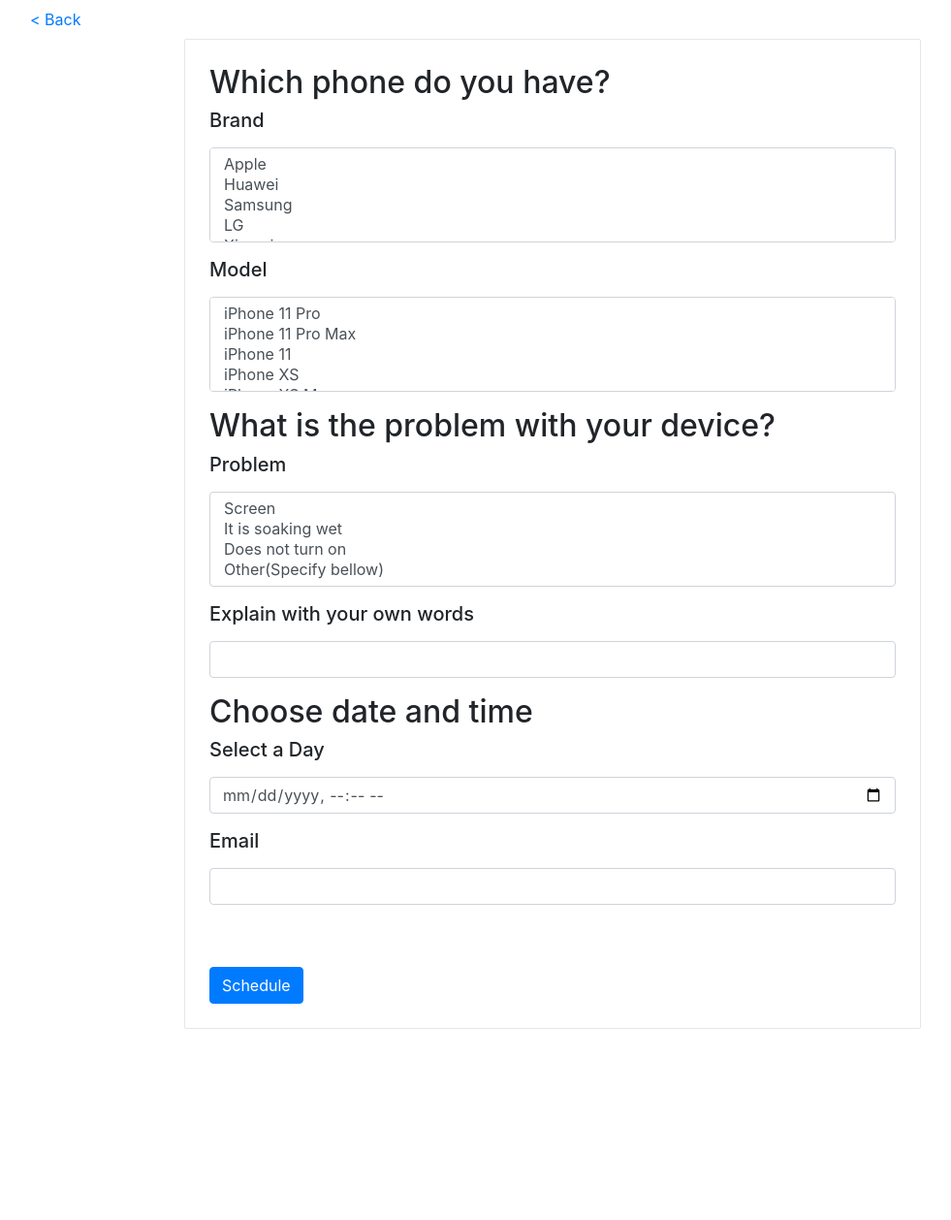
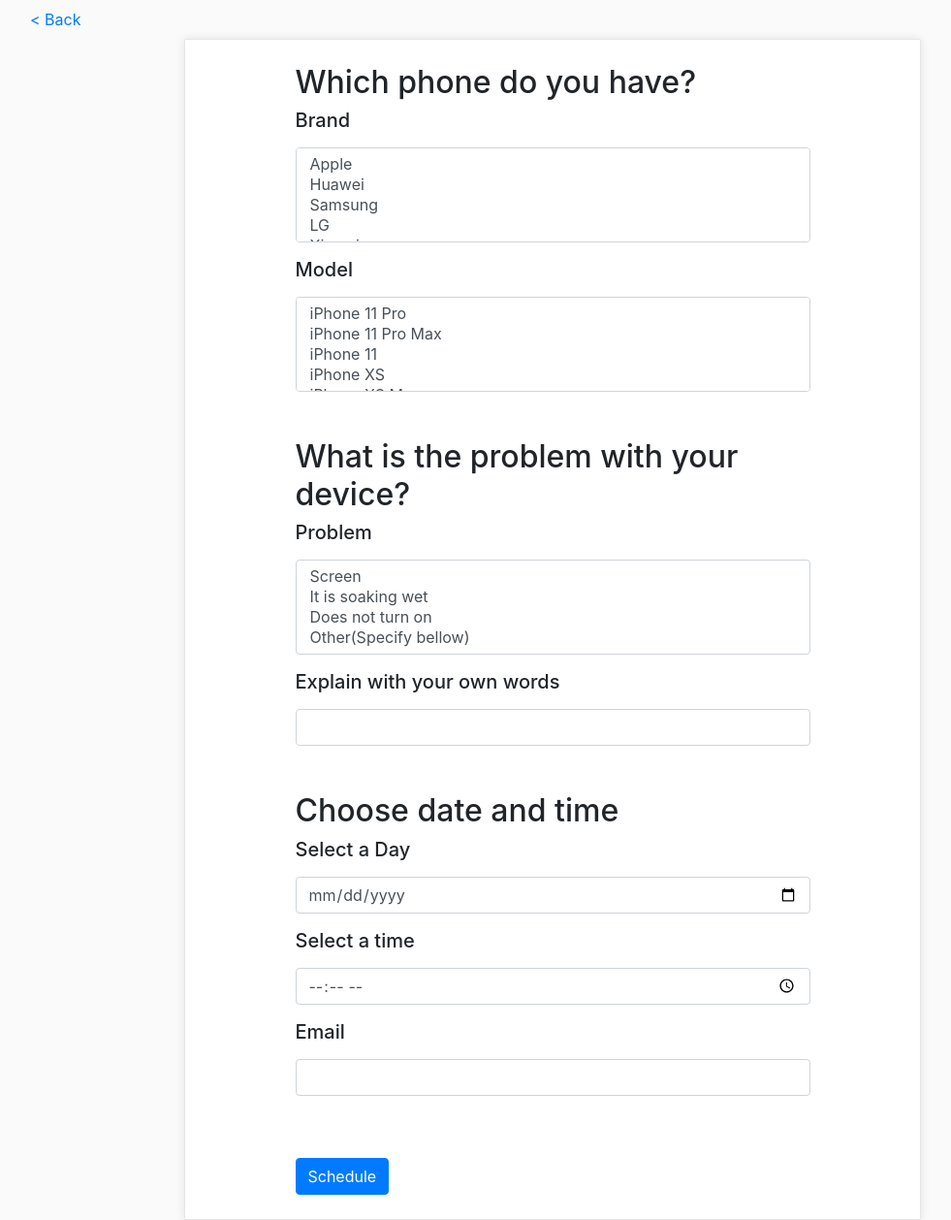
Before and after one commit to diegoquiroz/mobile-repair-shop, a Flask app: page /appointment in a window 1280 px wide. Shown: the whole page at 97% size, without its empty margins (70-1051 px from the left). Before the commit the page ends 1061 px from the top, so only its background shows below. Run offline with Flask 2, Linux system fonts and the light colour scheme; some libraries are stand-ins or nearby versions.

Commit message:
Forms separateds in Forms.py, and Schedule form working successfully now

```diff
--- /dev/null
+++ b/forms.py
@@ -0,0 +1,49 @@
+from flask_wtf import FlaskForm
+from wtforms import StringField, PasswordField, SubmitField, SelectMultipleField
+from wtforms.fields.html5 import DateField, TimeField
+from wtforms.validators import DataRequired
+
+
+class LoginForm(FlaskForm):
+	username = StringField('Username', validators=[DataRequired()])
+	password = PasswordField('Password', validators=[DataRequired()])
+	submit = SubmitField('Log In')
+
+
+class PhoneForm(FlaskForm):
+	brand = SelectMultipleField('Brand', validators=[DataRequired()], choices=[
+		('1', 'Apple'),
+		('2', 'Huawei'),
+		('3', 'Samsung'),
+		('4', 'LG'),
+		('5', 'Xiaomi'),
+		('6', 'Nokia')
+	])
+	model = SelectMultipleField('Model', validators=[DataRequired()], choices=[
+		('1', 'iPhone 11 Pro'),
+		('2', 'iPhone 11 Pro Max'),
+		('3', 'iPhone 11'),
+		('4', 'iPhone XS'),
+		('5', 'iPhone XS Max'),
+		('6', 'iPhone XR'),
+		('7', 'iPhone X'),
+		('8', 'iPhone 8 Plus'),
+		('9', 'iPhone 8')
+	])
+	problem = SelectMultipleField('Problem', validators=[DataRequired()], choices=[
+		('1', 'Screen'),
+		('2', 'It is soaking wet'),
+		('3', 'Does not turn on'),
+		('4', 'Other(Specify bellow)')
+	])
+	problem_explanation = StringField('Explain with your own words')
+	date = DateField('Select a Day', format='%Y-%m-%d', validators=[DataRequired()])
+	time = TimeField('Select a time', validators=[DataRequired()])
+	email = StringField('Email', validators=[DataRequired()])
+	schedule = SubmitField('Schedule')
+
+
+class StatusForm(FlaskForm):
+	order_id = StringField('Introduce your order ID',  validators=[DataRequired()])
+	email = StringField('Email', validators=[DataRequired()])
+	check = SubmitField('Check')
--- a/main.py
+++ b/main.py
@@ -1,50 +1,9 @@
 from flask import Flask, render_template, session, redirect, url_for, flash
-from flask_wtf import FlaskForm
-from wtforms import StringField, PasswordField, SubmitField, SelectMultipleField
-from wtforms.fields.html5 import DateTimeLocalField
-from wtforms.validators import DataRequired
+from forms import LoginForm, PhoneForm, StatusForm
 
 app = Flask(__name__)
 
 app.config['SECRET_KEY'] = 'KEY'
-
-
-class LoginForm(FlaskForm):
-	username = StringField('Username', validators=[DataRequired()])
-	password = PasswordField('Password', validators=[DataRequired()])
-	submit = SubmitField('Log In')
-
-
-class PhoneForm(FlaskForm):
-	brand = SelectMultipleField('Brand', validators=[DataRequired()], choices=[
-		('1', 'Apple'),
-		('2', 'Huawei'),
-		('3', 'Samsung'),
-		('4', 'LG'),
-		('5', 'Xiaomi'),
-		('6', 'Nokia')
-	])
-	model = SelectMultipleField('Model', validators=[DataRequired()], choices=[
-		('1', 'iPhone 11 Pro'),
-		('2', 'iPhone 11 Pro Max'),
-		('3', 'iPhone 11'),
-		('4', 'iPhone XS'),
-		('5', 'iPhone XS Max'),
-		('6', 'iPhone XR'),
-		('7', 'iPhone X'),
-		('8', 'iPhone 8 Plus'),
-		('9', 'iPhone 8')
-	])
-	problem = SelectMultipleField('Problem', validators=[DataRequired()], choices=[
-		('1', 'Screen'),
-		('2', 'It is soaking wet'),
-		('3', 'Does not turn on'),
-		('4', 'Other(Specify bellow)')
-	])
-	problem_explanation = StringField('Explain with your own words')
-	date = DateTimeLocalField('Select a Day', format='%d/%m/%y', validators=[DataRequired()])
-	email = StringField('Email', validators=[DataRequired()])
-	schedule = SubmitField('Schedule')
 
 
 @app.errorhandler(404)
@@ -60,18 +19,12 @@
 @app.route('/appointment', methods=['GET', 'POST'])
 def schedule():
 	form = PhoneForm()
-	email = session.get('email')
 
 	context = {
 		'form': form,
-		'email': email
 	}
 
 	if form.validate_on_submit():
-		email = form.email.data
-		session['email'] = email
-		print('perros')
-
 		return redirect('/success')
 
 	return render_template('schedule.html', **context)
@@ -93,7 +46,13 @@
 
 @app.route('/device-status')
 def status():
-	return render_template('status.html')
+	form = StatusForm()
+
+	context = {
+		'form': form,
+	}
+
+	return render_template('status.html', **context)
 
 
 @app.route('/login', methods=['GET', 'POST'])
--- a/static/css/main.css
+++ b/static/css/main.css
@@ -1,6 +1,7 @@
 html, body {
 	height: 100%;
 	width: 100%;
+	background-color: #fafafa!important;
 }
 
 .hero {
@@ -16,8 +17,10 @@
 }
 
 .form-container {
+	background-color: white;
 	border: 1px solid #e6e6e6;
 	border-radius: 2px;
+	box-shadow: 0 0 10px 0 rgba(0,0,0,.1);
 	/*max-width: 45%;*/
 	padding: 25px;
 }
--- a/templates/form.html
+++ b/templates/form.html
@@ -10,9 +10,9 @@
 		{% endif %}
 		<div class="row h-100 justify-content-center align-items-center">
 			{% if request.path == "/login" %}
-				<div class="form-container col-sm-12 col-md-5 col-lg-5 justify-content-center d-flex flex-column justify-content-center">
+				<div class="form-container col-sm-12 col-md-5 col-lg-5 d-flex flex-column justify-content-center">
 			{% else %}
-				<div class="form-container col-sm-12 col-md-8 col-lg-8 d-flex flex-column justify-content-center">
+				<div class="form-container col-sm-12 col-md-8 col-lg-8 d-flex flex-column justify-content-center align-items-center">
 
 			{% endif %}
 					{% block form %}
--- a/templates/login.html
+++ b/templates/login.html
@@ -16,7 +16,7 @@
 			{{ login_form.password(class="form-control") }}
 		</div>
 
-		{{ login_form.submit(class="btn btn-primary btn-block mt-5") }}
+		{{ login_form.submit(class="btn btn-primary btn-block mt-5 boton") }}
 	</form>
 
 {% endblock %}
--- a/templates/schedule.html
+++ b/templates/schedule.html
@@ -2,7 +2,7 @@
 
 {% block form %}
 
-	<form action="{{ url_for('schedule') }}" method="POST">
+	<form action="{{ url_for('schedule') }}" method="POST" class="w-75">
 		{{ form.csrf_token }}
 		<h2>Which phone do you have?</h2>
 		<div class="form-group">
@@ -13,7 +13,7 @@
 			<h5>{{ form.model.label }}</h5>
 			{{ form.model(class="form-control") }}
 		</div>
-		<h2>What is the problem with your device?</h2>
+		<h2 class="mt-5">What is the problem with your device?</h2>
 		<div class="form-group">
 			<h5>{{ form.problem.label }}</h5>
 			{{ form.problem(class="form-control") }}
@@ -22,10 +22,14 @@
 			<h5>{{ form.problem_explanation.label }}</h5>
 			{{ form.problem_explanation(class="form-control") }}
 		</div>
-		<h2>Choose date and time</h2>
+		<h2 class="mt-5">Choose date and time</h2>
 		<div class="form-group">
 			<h5>{{ form.date.label }}</h5>
 			{{ form.date(class="form-control") }}
+		</div>
+		<div class="form-group">
+			<h5>{{ form.time.label }}</h5>
+			{{ form.time(class="form-control") }}
 		</div>
 		<div class="form-group">
 			<h5>{{form.email.label}}</h5>
--- a/templates/success.html
+++ b/templates/success.html
@@ -2,4 +2,7 @@
 
 {% block form %}
 	<img src="{{ url_for('static', filename='images/success.png')}}" alt="" class="img-fluid rounded mx-auto d-block pb-4">
+	<h3 class="d-block">Appointment made <br> successfully</h3>
+	<p>Order ID: </p>
+	<p>All info was sent to your email</p>
 {% endblock %}
```
Also changed, not shown: templates/status.html (+19 -1 lines).
